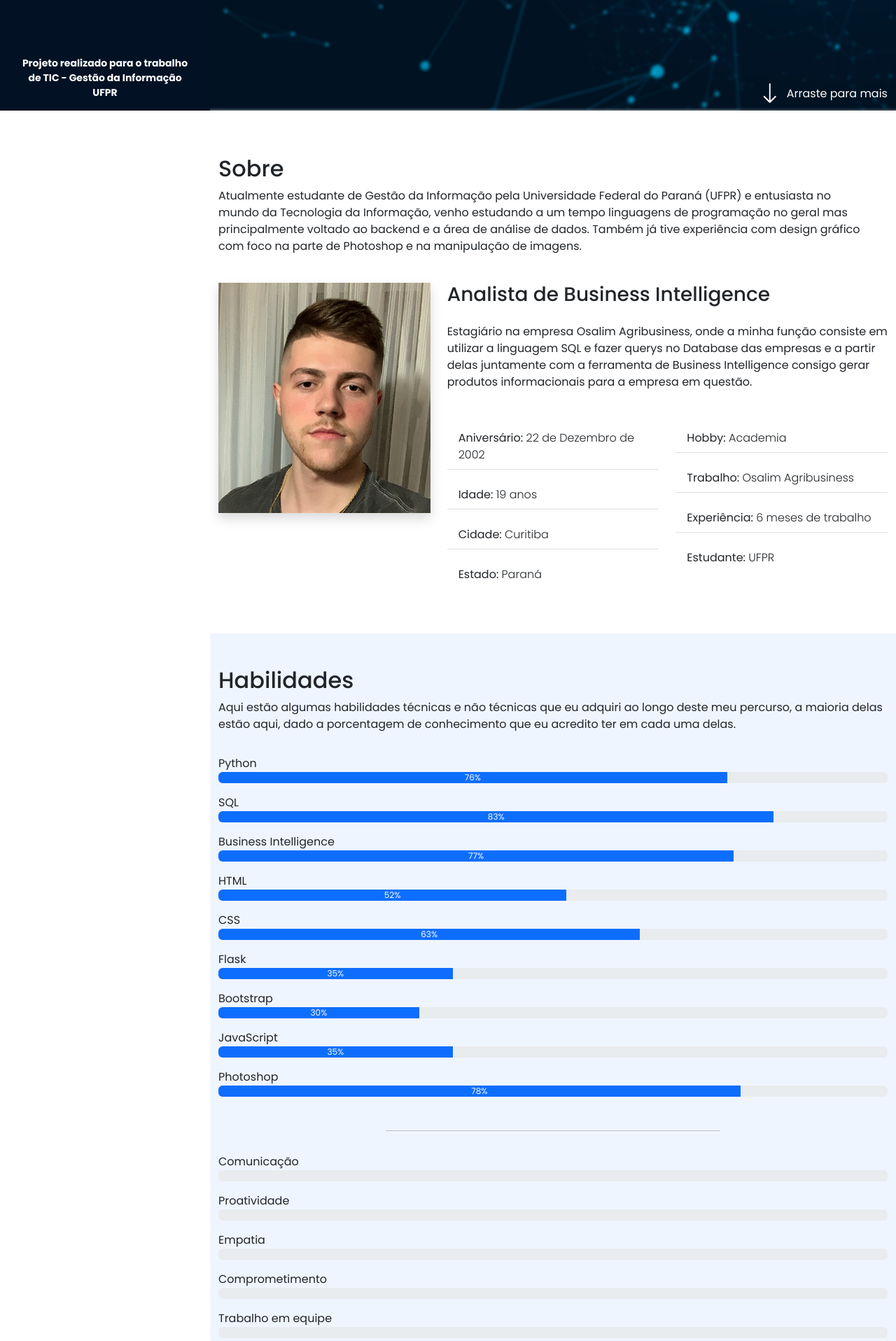
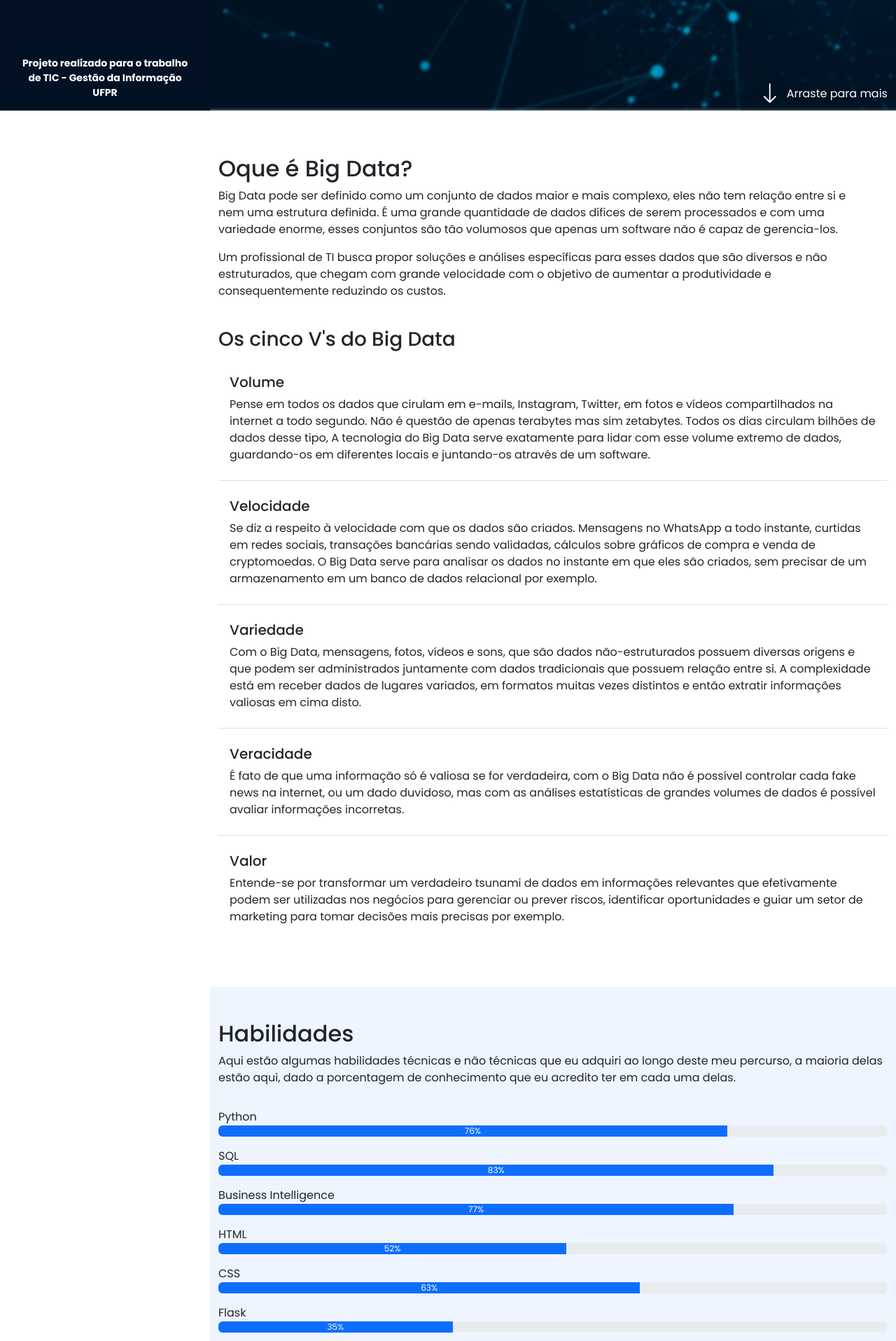
Before and after one commit to gabriel-andreoli/UFPR-TIC, a Flask app: page / in a window 1280 px wide. Shown: the part 642-2558 px from the top of the page at 70% size. Run offline with Flask 2, Linux system fonts and the light colour scheme; some libraries are stand-ins or nearby versions.

Commit message:
Big Data changes

```diff
--- a/static/style.css
+++ b/static/style.css
@@ -109,6 +109,10 @@ section#inicio h2{
     font-size: 4rem;
 }
 
+/* .container{
+    margin-right: 0 !important;
+} */
+
 /* section#inicio span#subtitle{
     margin-right: 8rem;
     font-size: 1.2rem;
@@ -169,6 +173,10 @@ i.menu-mobile{
         display: flex;
     }
 
+    .respiro{
+        margin-left: 5px;
+    }
+
     @media (max-width: 767px){
         #name-and-apresentation{
             display: flex;
@@ -193,8 +201,11 @@ i.menu-mobile{
     }
 }
 
-#main #sobre .pai-foto-main .filho-foto-main .foto-principal-main{
+.foto-principal-main{
+    display: block;
+    margin: auto;
     border-radius: 3%;
+    max-height: 200px;
 }
 
 *::-webkit-scrollbar{
--- a/templates/index.html
+++ b/templates/index.html
@@ -66,49 +66,68 @@
             </div>
         </section>
 
+        <div class="respiro">
             <section class="container mt-5" id="bigdata">
                 <div class="row w-100">
-                <div class="col-md-12" data-anime="down">
-                    <h2 class="pt-3">Sobre</h2>
-                    <p>Atualmente estudante de Gestão da Informação pela Universidade Federal do Paraná (UFPR) e entusiasta no mundo da Tecnologia da Informação, venho estudando a um tempo linguagens de programação no geral mas principalmente voltado ao backend e a área de análise de dados. Também já tive experiência com design gráfico com foco na parte de Photoshop e na manipulação de imagens.</p>
+                    <div class="col-md-12">
+                        <h2 class="pt-3" data-anime="down">Oque é Big Data?</h2>
+                        <p data-anime="left">
+                            Big Data pode ser definido como um conjunto de dados maior e mais complexo, eles não tem relação entre si e nem uma estrutura definida.
+                            É uma grande quantidade de dados dífices de serem processados e com uma variedade enorme,
+                            esses conjuntos são tão volumosos que apenas um software não é capaz de gerencia-los.
+                        </p>
+                        <p data-anime="left">
+                            Um profissional de TI busca propor soluções e análises específicas para esses dados que são diversos e não estruturados, que chegam com grande velocidade
+                            com o objetivo de aumentar a produtividade e consequentemente reduzindo os custos.
+                            <!-- É a analise e a interpretação de dados diversos não estruturados, são dados que chegam a uma grande velocidade
+                            e um profissional de TI busca propor soluções específicas para isso, a fim de aumentar a produtividade e reduzir custo utilizando esses dados. -->
+                        </p>
                     </div>
                 </div>
-
-            <div class="row mt-4 pai-foto-main">
-                <div class="col-md-4 filho-foto-main">
-                    <img class="img-fluid shadow foto-principal-main mb-4" src="../static/images/Gab-2.0---Copia.png" alt="Foto do Gabriel" data-anime="left">
-                </div>
-                <div class="col-md-8" data-anime="right">
-                    <h3 class="mb-4">Analista de Business Intelligence</h3>
-                    <p>Estagiário na empresa Osalim Agribusiness, onde a minha função consiste em utilizar a linguagem SQL e fazer querys no Database das empresas e a partir delas juntamente com a ferramenta de Business Intelligence consigo gerar produtos informacionais para a empresa em questão.</p>
-
-                    <div class="row mt-5">
-                        <div class="col-md-6">
+                <h3 class="mb-4 mt-4" data-anime="down">Os cinco V's do Big Data</h3>
                     <ul class="list-group list-group-flush fs-6">
-                                <li class="list-group-item mb-3">Aniversário: <span class="fw-light">22 de Dezembro de 2002</span></li>
-                                <li class="list-group-item mb-3">Idade: <span class="fw-light">19 anos</span></li>
-                                <li class="list-group-item mb-3">Cidade: <span class="fw-light">Curitiba</span></li>
-                                <li class="list-group-item mb-3">Estado: <span class="fw-light">Paraná</span></li>
+                        <li class="list-group-item mb-3" data-anime="up">
+                            <h5>Volume</h5>
+                            <p>
+                                Pense em todos os dados que cirulam em e-mails, Instagram, Twitter, em fotos e vídeos compartilhados na internet a todo segundo.
+                                Não é questão de apenas terabytes mas sim zetabytes. Todos os dias circulam bilhões de dados desse tipo,
+                                A tecnologia do Big Data serve exatamente para lidar com esse volume extremo de dados, guardando-os em diferentes locais e juntando-os através de um software.
+                            </p>
+                        </li>
+                        <li class="list-group-item mb-3" data-anime="up">
+                            <h5 data-anime="left">Velocidade</h5>
+                            <p>
+                                Se diz a respeito à velocidade com que os dados são criados. Mensagens no WhatsApp a todo instante, curtidas em redes sociais, transações bancárias sendo validadas,
+                                cálculos sobre gráficos de compra e venda de cryptomoedas.
+                                O Big Data serve para analisar os dados no instante em que eles são criados, sem precisar de um armazenamento em um banco de dados relacional por exemplo.
+                            </p>
+                        </li>
+                        <li class="list-group-item mb-3" data-anime="up">
+                            <h5>Variedade</h5>
+                            <p>
+                                Com o Big Data, mensagens, fotos, vídeos e sons, que são dados não-estruturados possuem diversas origens e que podem ser administrados juntamente com dados tradicionais que possuem relação entre si.
+                                A complexidade está em receber dados de lugares variados, em formatos muitas vezes distintos e então extratir informações valiosas em cima disto.
+                            </p>
+                        </li>
+                        <li class="list-group-item mb-3" data-anime="up">
+                            <h5>Veracidade</h5>
+                            <p>
+                                É fato de que uma informação só é valiosa se for verdadeira, com o Big Data não é possível controlar cada fake news na internet, ou um dado duvidoso, mas com as análises estatísticas de grandes volumes de dados é possível avaliar informações incorretas.
+                            </p>
+                        </li>
+                        <li class="list-group-item mb-3" data-anime="up">
+                            <h5 data-anime="left">Valor</h5>
+                            <p>
+                                Entende-se por transformar um verdadeiro tsunami de dados em informações relevantes que efetivamente podem ser utilizadas nos negócios para
+                                gerenciar ou prever riscos, identificar oportunidades e guiar um setor de marketing para tomar decisões mais precisas por exemplo.
+                            </p>
+                        </li>
                     </ul>
-                        </div>
-                        <div class="col-md-6">
-                            <ul class="list-group list-group-flush fs-6">
-                                <li class="list-group-item mb-3">Hobby: <span class="fw-light">Academia</span></li>
-                                <li class="list-group-item mb-3">Trabalho: <span class="fw-light"><a target="_blank" rel="external" class="text-decoration-none link-dark" href="https://osalim.com.br/">Osalim Agribusiness</a></span></li>
-                                <li class="list-group-item mb-3">Experiência: <span class="fw-light">6 meses de trabalho</span></li>
-                                <li class="list-group-item mb-3">Estudante: <span class="fw-light">UFPR</span></li>
-                              </ul>
-                        </div>
-                    </div>
-                </div>
-            </div>
             </section>
-
             <section  class="mt-5 section-bg" id="cienciadedados">
                 <div class="container pb-5">
                     <h2 class="pt-5" data-anime="left">Habilidades</h2>
                     <p data-anime="up">Aqui estão algumas habilidades técnicas e não técnicas que eu adquiri ao longo deste meu percurso, a maioria delas estão aqui, dado a porcentagem de conhecimento que eu acredito ter em cada uma delas.</p>
-
                     <div class="row">
                         <div class="col-md-12">
                             <p class="mt-3 mb-0">Python</p>
@@ -149,9 +168,7 @@
                             </div>
                         </div>
                     </div>
-
                     <hr class="w-50 me-auto ms-auto mt-5">
-
                     <div class="row">
                         <div class="col-md-12">
                             <p class="mt-3 mb-0">Comunicação</p>
@@ -178,6 +195,7 @@
                     </div>
                 </div>
             </section>
+        </div>
     </main>
 
     <footer id="footer">
```
Also changed, not shown: static/images/BigData-deitada.jpg (added), static/images/BigData-section-heightjpg.jpg (added), 1 other file. Lines whose indentation alone changed are shown as unchanged.
